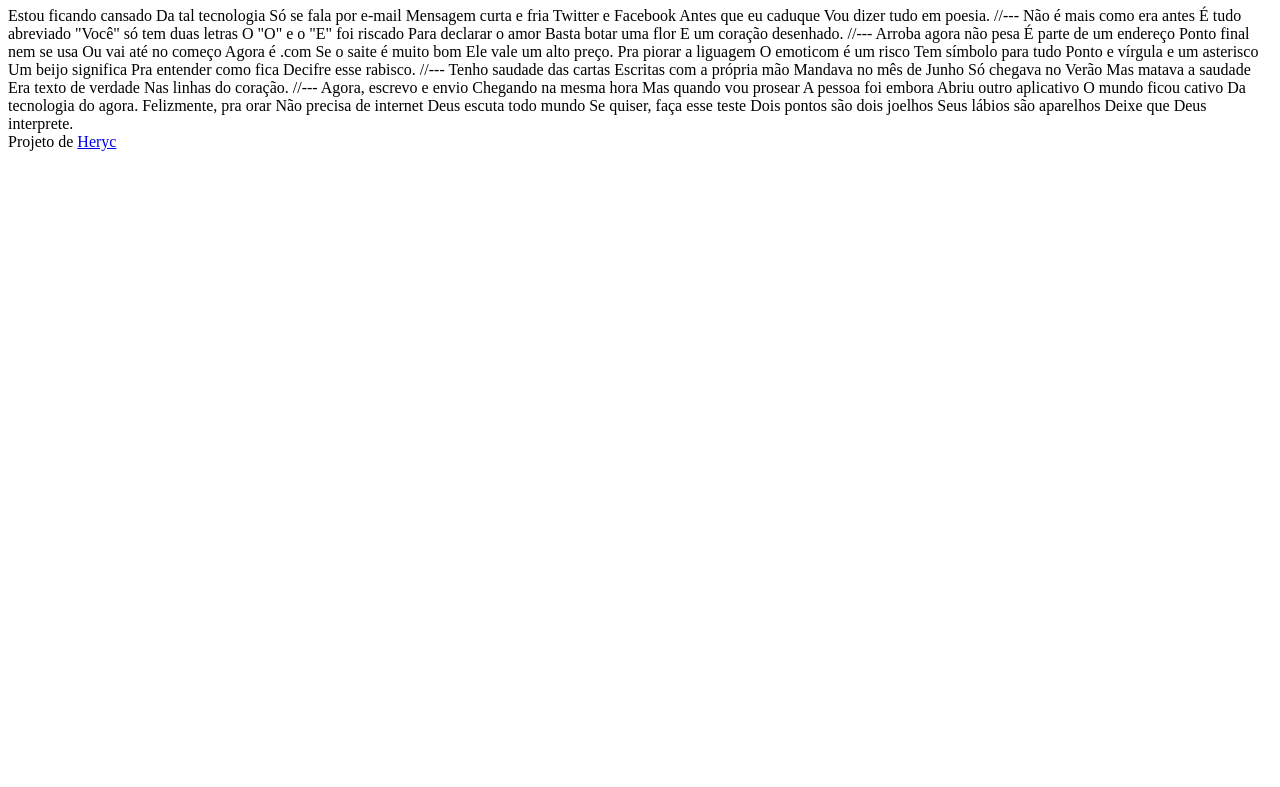
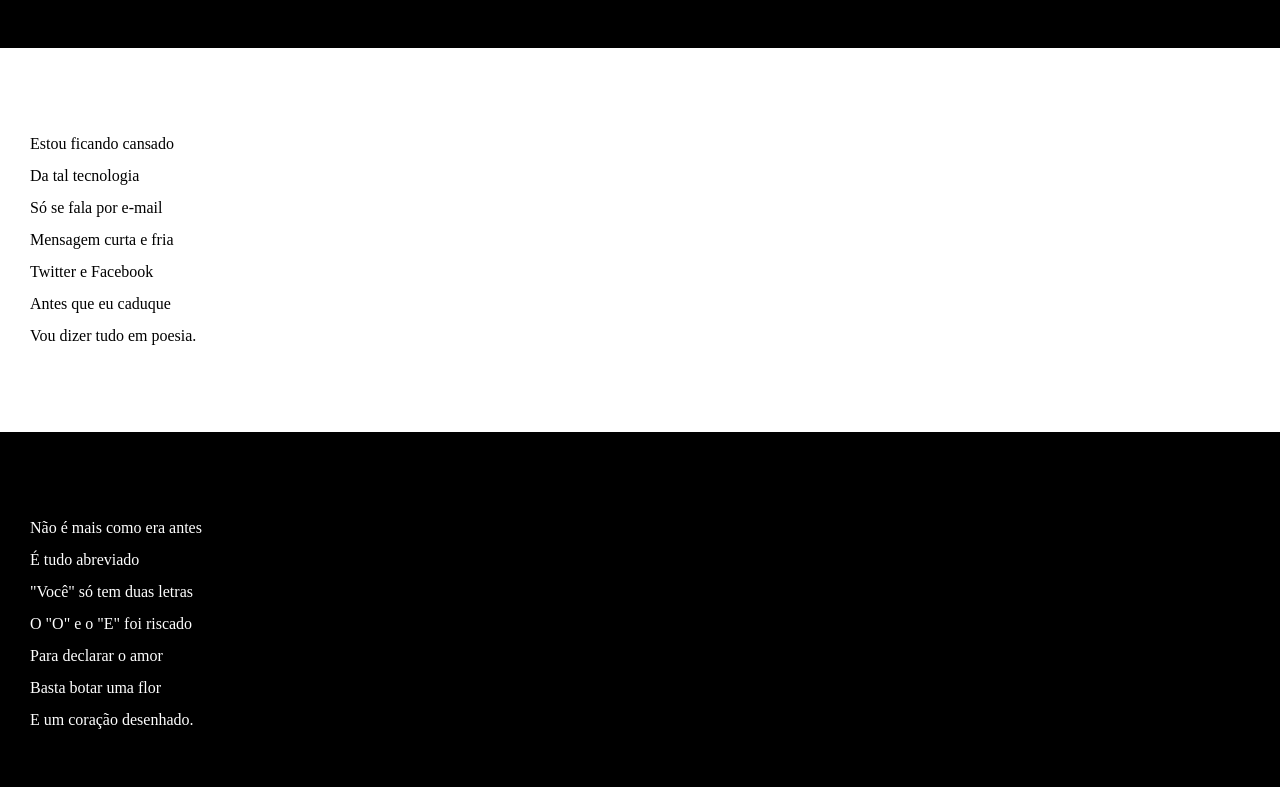
Before and after one commit to herycZ/html-css, a plain HTML site: page desafios/desafio 12/index.html in a window 1280 px wide. Shown: the part 107-894 px from the top of the page. Before the commit the page ends 800 px from the top, so only its background shows below. Drawn offline with Linux system fonts and the light colour scheme.

Commit message:
estilos e textos

```diff
--- a/desafios/desafio 12/index.html
+++ b/desafios/desafio 12/index.html
@@ -4,78 +4,109 @@
     <meta charset="UTF-8">
     <meta name="viewport" content="width=device-width, initial-scale=1.0">
     <title>Document</title>
+    <link rel="stylesheet" href="style.css">
 </head>
 <body>
     <header>
-        <h1>Cordel Moderno</h1>
+        <h1>
+            Cordel Moderno
+        </h1>
 
         <p>Por <a href="https://www.recantodasletras.com.br/poesias/3186743" target="_blank">Milton Duarte</a></p>
 
     </header>
 
-    Estou ficando cansado
-    Da tal tecnologia
-    Só se fala por e-mail
-    Mensagem curta e fria
-    Twitter e Facebook
-    Antes que eu caduque
-    Vou dizer tudo em poesia.
+    <section class="normal">
+        <p>
+            Estou ficando cansado <br>
+            Da tal tecnologia <br>
+            Só se fala por e-mail <br>
+            Mensagem curta e fria <br>
+            Twitter e Facebook <br>
+            Antes que eu caduque <br>
+            Vou dizer tudo em poesia.
+        </p>
+    </section>
 
-    //---
 
-    Não é mais como era antes
-    É tudo abreviado
-    "Você" só tem duas letras
-    O "O" e o "E" foi riscado
-    Para declarar o amor
-    Basta botar uma flor
-    E um coração desenhado.
 
-    //---
 
-    Arroba agora não pesa
-    É parte de um endereço
-    Ponto final nem se usa
-    Ou vai até no começo
-    Agora é .com
-    Se o saite é muito bom
-    Ele vale um alto preço.
+    <section class="imagem">
+        <p>
+            Não é mais como era antes <br>
+            É tudo abreviado <br>
+            "Você" só tem duas letras <br>
+            O "O" e o "E" foi riscado <br>
+            Para declarar o amor <br>
+            Basta botar uma flor <br>
+            E um coração desenhado.
+        </p>
+    </section>
 
-    Pra piorar a liguagem
-    O emoticom é um risco
-    Tem símbolo para tudo
-    Ponto e vírgula e um asterisco
-    Um beijo significa
-    Pra entender como fica
-    Decifre esse rabisco.
 
-    //---
 
-    Tenho saudade das cartas
-    Escritas com a própria mão
-    Mandava no mês de Junho
-    Só chegava no Verão
-    Mas matava a saudade
-    Era texto de verdade
-    Nas linhas do coração.
+    <section class="normal">
+        <p>
+            Arroba agora não pesa <br>
+            É parte de um endereço <br>
+            Ponto final nem se usa <br>
+            Ou vai até no começo <br>
+            Agora é .com <br>
+            Se o saite é muito bom <br>
+            Ele vale um alto preço. <br>
+        </p>
 
-    //---
 
-    Agora, escrevo e envio
-    Chegando na mesma hora
-    Mas quando vou prosear
-    A pessoa foi embora
-    Abriu outro aplicativo
-    O mundo ficou cativo
-    Da tecnologia do agora.
+        <p>
+            Pra piorar a liguagem <br>
+            O emoticom é um risco <br>
+            Tem símbolo para tudo <br>
+            Ponto e vírgula e um asterisco <br>
+            Um beijo significa <br>
+            Pra entender como fica <br>
+            Decifre esse rabisco.
+        </p>
+    </section>
 
-    Felizmente, pra orar
-    Não precisa de internet
-    Deus escuta todo mundo
-    Se quiser, faça esse teste
-    Dois pontos são dois joelhos
-    Seus lábios são aparelhos
-    Deixe que Deus interprete.
+
+
+    <section class="imagem">
+        <p>
+            Tenho saudade das cartas <br>
+            Escritas com a própria mão <br>
+            Mandava no mês de Junho <br>
+            Só chegava no Verão <br>
+            Mas matava a saudade <br>
+            Era texto de verdade <br>
+            Nas linhas do coração.
+        </p>
+    </section>
+
+
+
+    <section class="normal">
+        <p>
+            Agora, escrevo e envio <br>
+            Chegando na mesma hora <br>
+            Mas quando vou prosear <br>
+            A pessoa foi embora <br>
+            Abriu outro aplicativo <br>
+            O mundo ficou cativo <br>
+            Da tecnologia do agora. <br>
+        </p>
+
+
+
+        <p>
+            Felizmente, pra orar <br>
+            Não precisa de internet <br>
+            Deus escuta todo mundo <br>
+            Se quiser, faça esse teste <br>
+            Dois pontos são dois joelhos <br>
+            Seus lábios são aparelhos <br>
+            Deixe que Deus interprete.
+        </p>
+    </section>
 
     <footer>
         Projeto de <a href="https://github.com/herycZ?tab=repositories" target="_blank">Heryc</a>
--- /dev/null
+++ b/desafios/desafio 12/style.css
@@ -0,0 +1,65 @@
+@charset "UTF-8";
+
+*{
+    margin: 0px;
+    padding: 0px;
+}
+
+html, body{
+    min-height: 100vh;
+    background-color: darkgrey;
+}
+
+header{
+    background-color: black;
+    color: white;
+    text-align: center;
+}
+
+header h1{
+    padding-top: 50px;
+}
+
+section{
+    padding-top: 10vh;
+    padding-bottom: 10vh;
+    line-height: 2em;
+    padding-left: 30px;
+}
+
+section.normal{
+    background-color: white;
+    color: black;
+}
+
+section.imagem{
+    background-color: black;
+    color: white;
+}
+
+section.imagem > p{
+    width: 4000
+    ;
+    background-color: rgba(0, 0, 0, 0.404);
+}
+
+header p{
+    padding-bottom: 50px;
+}
+
+a{
+    color: white;
+    text-decoration: none;
+    font-weight: bolder;
+}
+
+a:hover{
+    text-decoration: underline;
+}
+
+footer{
+    background-color: black;
+    color: white;
+    text-align: center;
+    padding: 10px;
+}
```
